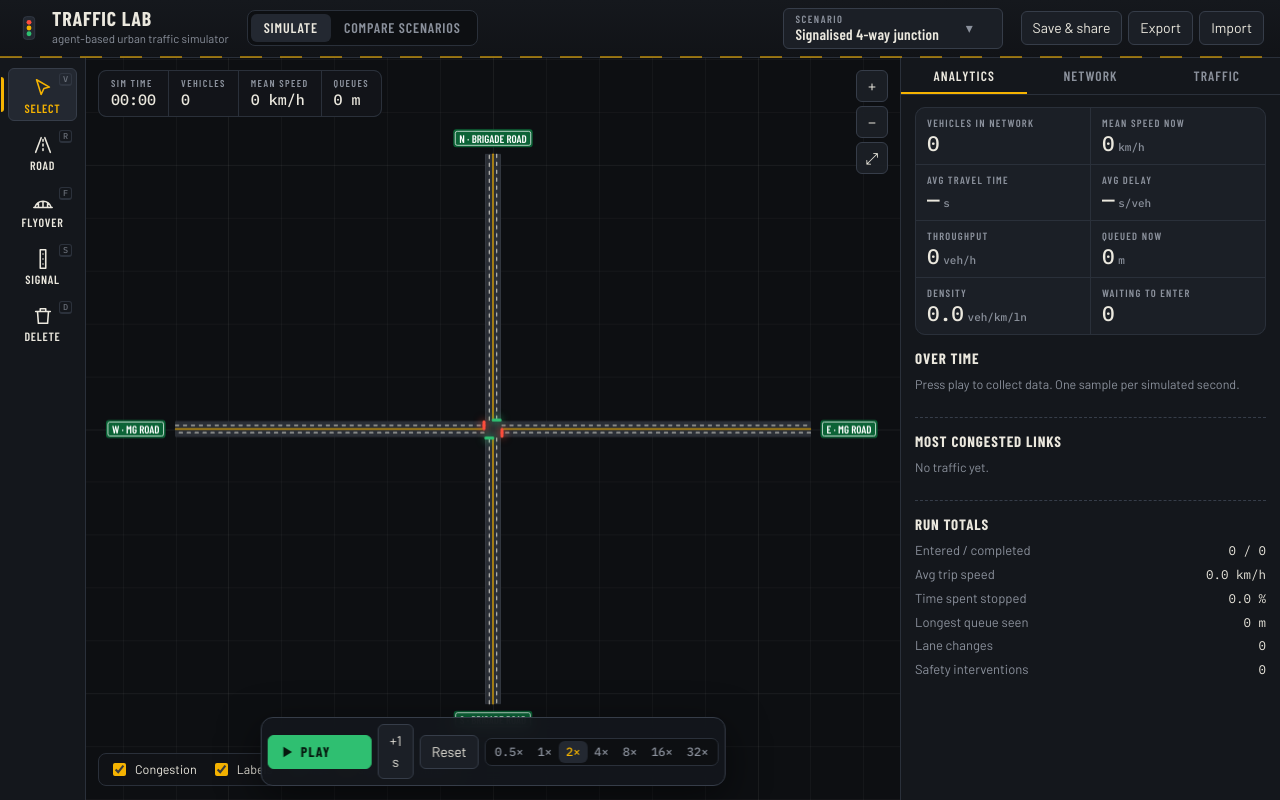
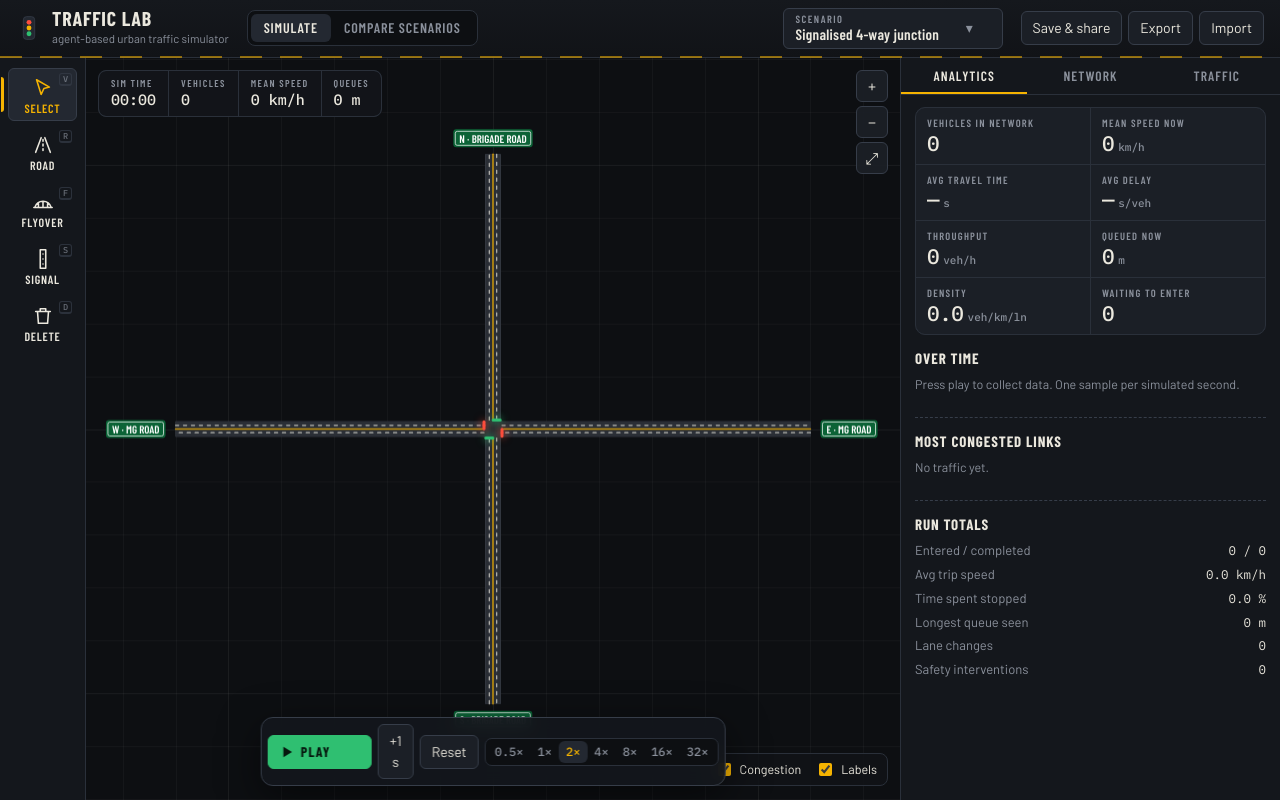
Before and after one commit to shashank-100/quest-traffic-simulation, a React (Vite) app: page / in a window 1280 px wide. Built offline with nearby package versions, Linux system fonts and the light colour scheme.

Commit message:
Move map legend clear of the transport controls

```diff
--- a/src/web/styles.css
+++ b/src/web/styles.css
@@ -489,7 +489,7 @@ input[type='range'] {
 }
 .legend {
   position: absolute;
-  left: 12px;
+  right: 12px;
   bottom: 14px;
   display: flex;
   gap: 14px;
@@ -1306,6 +1306,11 @@ input[type='range'] {
 }
 
 /* ---------- responsive */
+@media (max-width: 1450px) {
+  .legend-scale {
+    display: none;
+  }
+}
 @media (max-width: 1100px) {
   .workspace {
     grid-template-columns: 76px minmax(0, 1fr) 330px;
```
